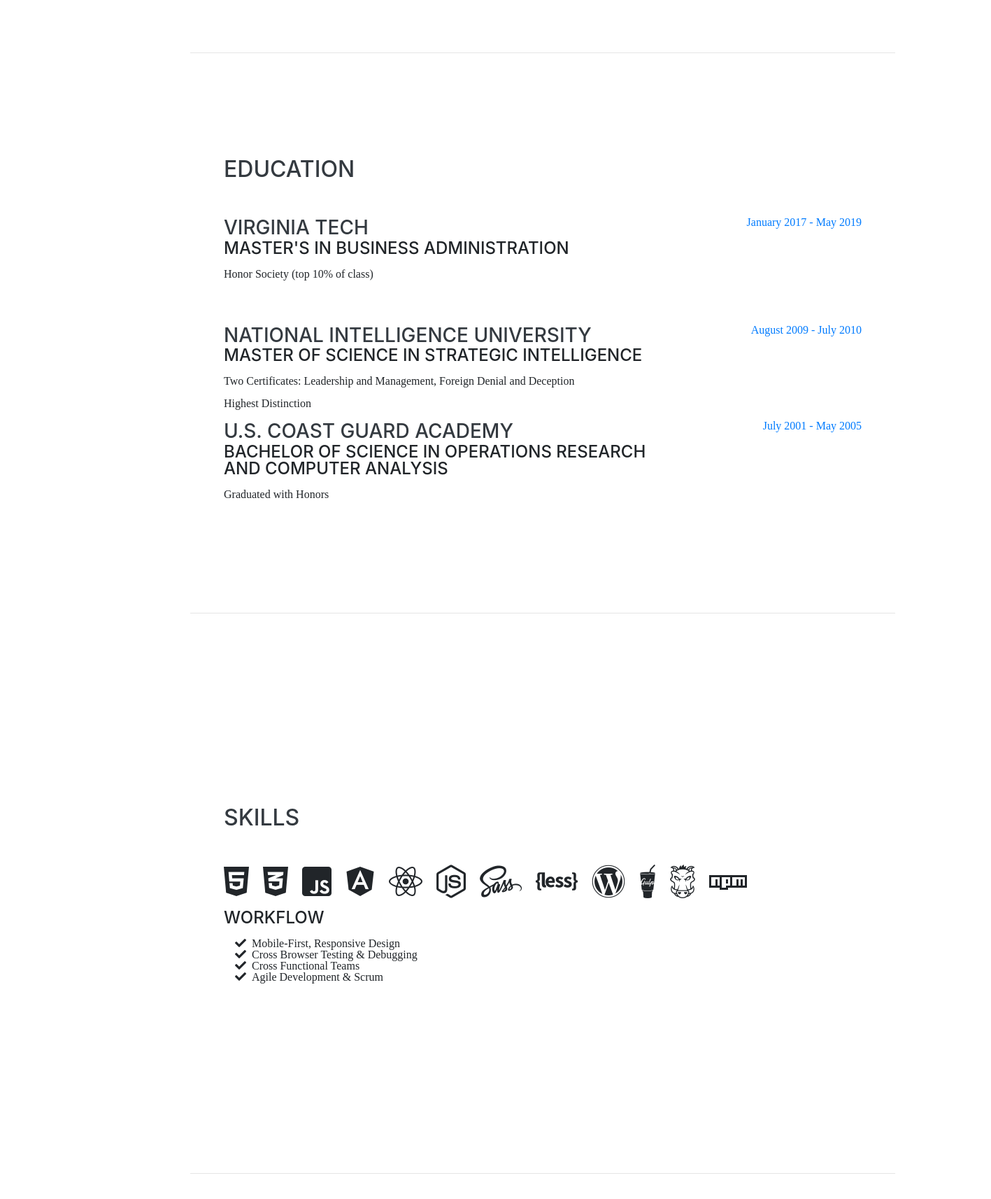
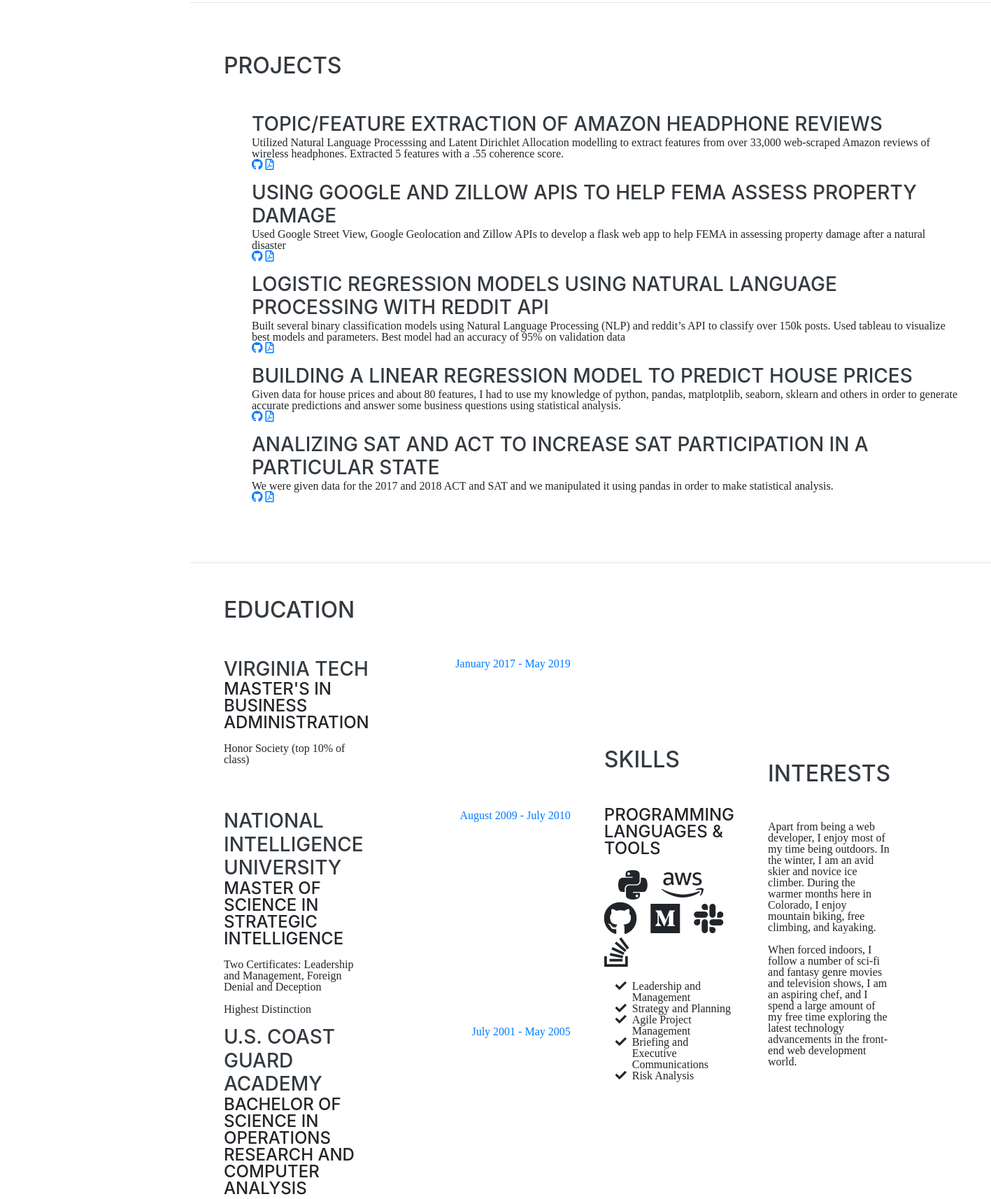
Before and after one commit to larrycurran/larrycurran.github.io, a website with bundled scripts: page index.html in a window 1280 px wide. Shown: the part 1769-3483 px from the top of the page at 70% size, 1417 px wide, since content can reach past the window. Built offline with nearby package versions, Linux system fonts and the light colour scheme; a web font is replaced by a local one.

Commit message:
Update index.html

```diff
--- a/index.html
+++ b/index.html
@@ -27,7 +27,7 @@
 
   <nav class="navbar navbar-expand-lg navbar-dark bg-primary fixed-top" id="sideNav">
     <a class="navbar-brand js-scroll-trigger" href="#page-top">
-      <span class="d-block d-lg-none">Clarence Taylor</span>
+      <span class="d-block d-lg-none">Larry Curran</span>
       <span class="d-none d-lg-block">
         <img class="img-fluid img-profile rounded-circle mx-auto mb-2" src="/img/image_6483441.JPG" alt="">
       </span>
@@ -136,7 +136,110 @@
         </div>
 
       </div>
+ </section>
 
+    <hr class="m-0">
+
+    <section class="resume-section p-3 p-lg-5 d-flex align-items-center" id="projects">
+      <div class="w-100">
+        <h2 class="mb-5">Projects</h2>
+        <ul class="fa-ul mb-0">
+
+
+<li>
+<h3 class="mb-0">  Topic/Feature Extraction of Amazon Headphone Reviews </h3>
+
+  Utilized Natural Language Processsing and Latent Dirichlet Allocation modelling to extract features from over 33,000 web-scraped Amazon reviews of wireless headphones. Extracted 5 features with a .55 coherence score.
+
+</li>
+<li>
+
+  <a href="https://github.com/jurgenarias/portfolio/tree/master/Voice%20Classification">
+    <i class="fab fa-github" aria-hidden="true"></i>
+  </a>
+
+  <a href="https://github.com/jurgenarias/portfolio/blob/master/Voice%20Classification/Capstone.pdf">
+    <i class="far fa-file-pdf"></i>
+
+  </a>
+  <br></br>
+
+
+
+<li>
+<h3 class="mb-0">  Using Google and Zillow APIs to help FEMA assess property damage </h3>
+
+  Used Google Street View, Google Geolocation and Zillow APIs to develop a flask web app to help FEMA in assessing property damage after a natural disaster
+
+</li>
+<li>
+
+  <a href="https://github.com/ebpalmer17/fema-damage-assessment">
+    <i class="fab fa-github" aria-hidden="true"></i>
+  </a>
+
+  <a href="https://github.com/ebpalmer17/fema-damage-assessment/blob/master/slide-deck.pdf">
+    <i class="far fa-file-pdf"></i>
+
+  </a>
+  <br></br>
+
+  <h3 class="mb-0">Logistic Regression Models using Natural Language Processing with Reddit API</h3>
+
+    Built several binary classification models using Natural Language Processing (NLP) and reddit’s API to classify over 150k posts. Used tableau to visualize best models and parameters. Best model had an accuracy of 95% on validation data
+  </li>
+  <li>
+
+    <a href="https://github.com/jurgenarias/portfolio/tree/master/Subreddits%20NLP">
+      <i class="fab fa-github" aria-hidden="true"></i>
+    </a>
+
+    <a href="https://github.com/jurgenarias/portfolio/blob/master/Subreddits%20NLP/NLP%20Modeling%20Using%20Subreddits.pdf">
+      <i class="far fa-file-pdf"></i>
+    </a>
+    <br></br>
+
+    <li>
+    <h3 class="mb-0">  Building a Linear Regression Model to Predict House Prices</h3>
+
+      Given data for house prices and about 80 features, I had to use my knowledge of python, pandas, matplotplib, seaborn, sklearn and others in order to generate accurate predictions and answer some business questions using statistical analysis.
+</li>
+    <li>
+
+      <a href="https://github.com/jurgenarias/portfolio/tree/master/Predicting%20House%20Prices">
+        <i class="fab fa-github" aria-hidden="true"></i>
+      </a>
+
+
+      <a href="https://github.com/jurgenarias/portfolio/blob/master/Predicting%20House%20Prices/Predicting%20House%20Prices%20%20A%20Linear%20Regression%20Project.pdf">
+        <i class="far fa-file-pdf"></i>
+      </a>
+      <br></br>
+
+          <li>
+          <h3 class="mb-0">  Analizing SAT and ACT to increase SAT participation in a particular state</h3>
+
+            We were given data for the 2017 and 2018 ACT and SAT and we manipulated it using pandas in order to make statistical analysis.
+
+    </li>
+          <li>
+
+            <a href="https://github.com/jurgenarias/portfolio/tree/master/Analizing%20SAT%20and%20ACT">
+              <i class="fab fa-github" aria-hidden="true"></i>
+            </a>
+
+
+            <a href="https://github.com/jurgenarias/portfolio/blob/master/Analizing%20SAT%20and%20ACT/College%20Board%20SAT%20in%20New%20Mexico.pdf">
+              <i class="far fa-file-pdf"></i>
+            </a>
+            <br></br>
+
+
+
+
+
+        </ul>
+      </div>
     </section>
 
     <hr class="m-0">
@@ -179,71 +282,54 @@
           </div>
         </div>
       </div>
-    </section>
-
-    <hr class="m-0">
-
     <section class="resume-section p-3 p-lg-5 d-flex align-items-center" id="skills">
       <div class="w-100">
         <h2 class="mb-5">Skills</h2>
 
-        <div class="subheading mb-3"></div>
+        <div class="subheading mb-3">Programming Languages &amp; Tools</div>
         <ul class="list-inline dev-icons">
           <li class="list-inline-item">
-            <i class="fab fa-html5"></i>
+            <i class=""></i>
           </li>
           <li class="list-inline-item">
-            <i class="fab fa-css3-alt"></i>
+            <i class="fab fa-python"></i>
           </li>
           <li class="list-inline-item">
-            <i class="fab fa-js-square"></i>
+            <i class="fab fa-aws"></i>
           </li>
           <li class="list-inline-item">
-            <i class="fab fa-angular"></i>
+            <i class="fab fa-github"></i>
           </li>
           <li class="list-inline-item">
-            <i class="fab fa-react"></i>
+            <i class="fab fa-medium"></i>
           </li>
           <li class="list-inline-item">
-            <i class="fab fa-node-js"></i>
+            <i class="fab fa-slack"></i>
           </li>
           <li class="list-inline-item">
-            <i class="fab fa-sass"></i>
-          </li>
-          <li class="list-inline-item">
-            <i class="fab fa-less"></i>
-          </li>
-          <li class="list-inline-item">
-            <i class="fab fa-wordpress"></i>
-          </li>
-          <li class="list-inline-item">
-            <i class="fab fa-gulp"></i>
-          </li>
-          <li class="list-inline-item">
-            <i class="fab fa-grunt"></i>
-          </li>
-          <li class="list-inline-item">
-            <i class="fab fa-npm"></i>
+            <i class="fab fa-stack-overflow"></i>
           </li>
         </ul>
 
-        <div class="subheading mb-3">Workflow</div>
+        <div class="subheading mb-3"></div>
         <ul class="fa-ul mb-0">
           <li>
             <i class="fa-li fa fa-check"></i>
-            Mobile-First, Responsive Design</li>
+            Leadership and Management</li>
           <li>
             <i class="fa-li fa fa-check"></i>
-            Cross Browser Testing &amp; Debugging</li>
+            Strategy and Planning</li>
           <li>
             <i class="fa-li fa fa-check"></i>
-            Cross Functional Teams</li>
+            Agile Project Management</li>
           <li>
             <i class="fa-li fa fa-check"></i>
-            Agile Development &amp; Scrum</li>
+            Briefing and Executive Communications</li>
+          <li>
+            <i class="fa-li fa fa-check"></i>
+            Risk Analysis</li>
         </ul>
       </div>
-    </section>
 
     <hr class="m-0">
 
```
